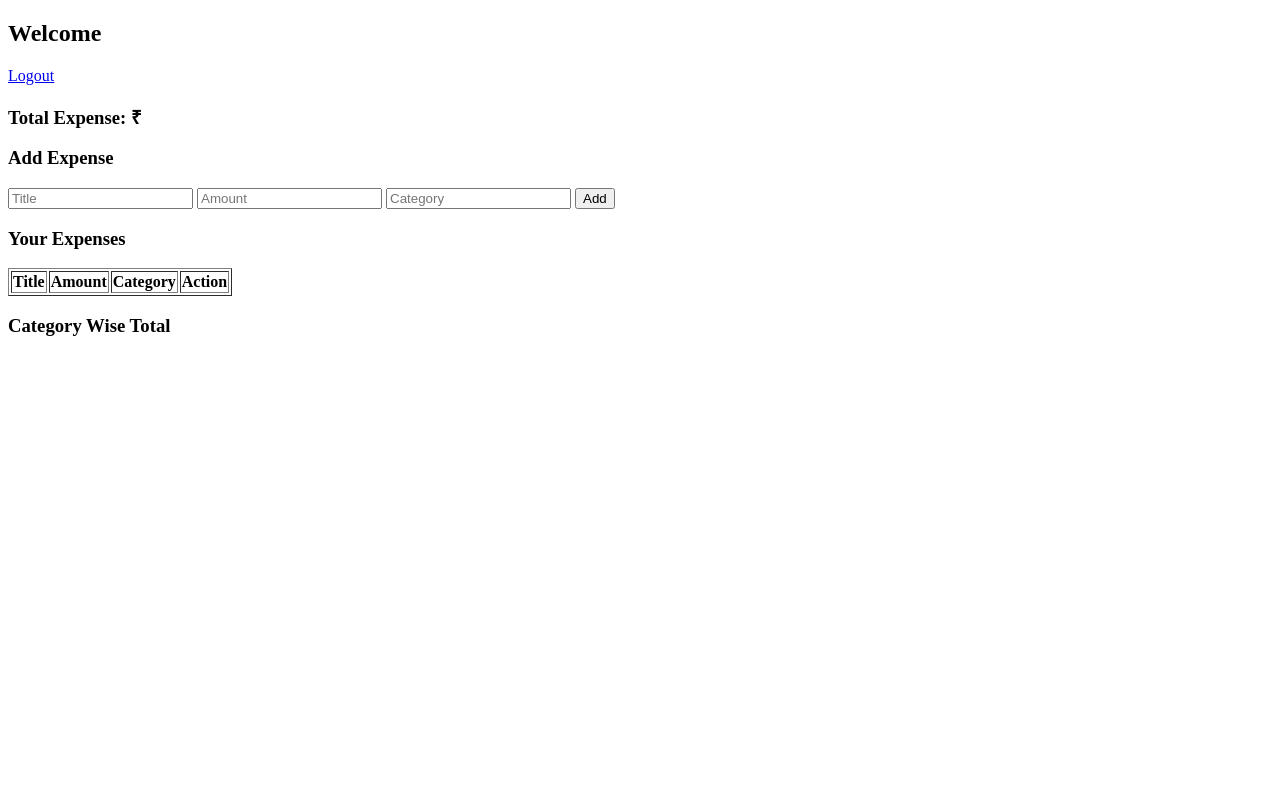
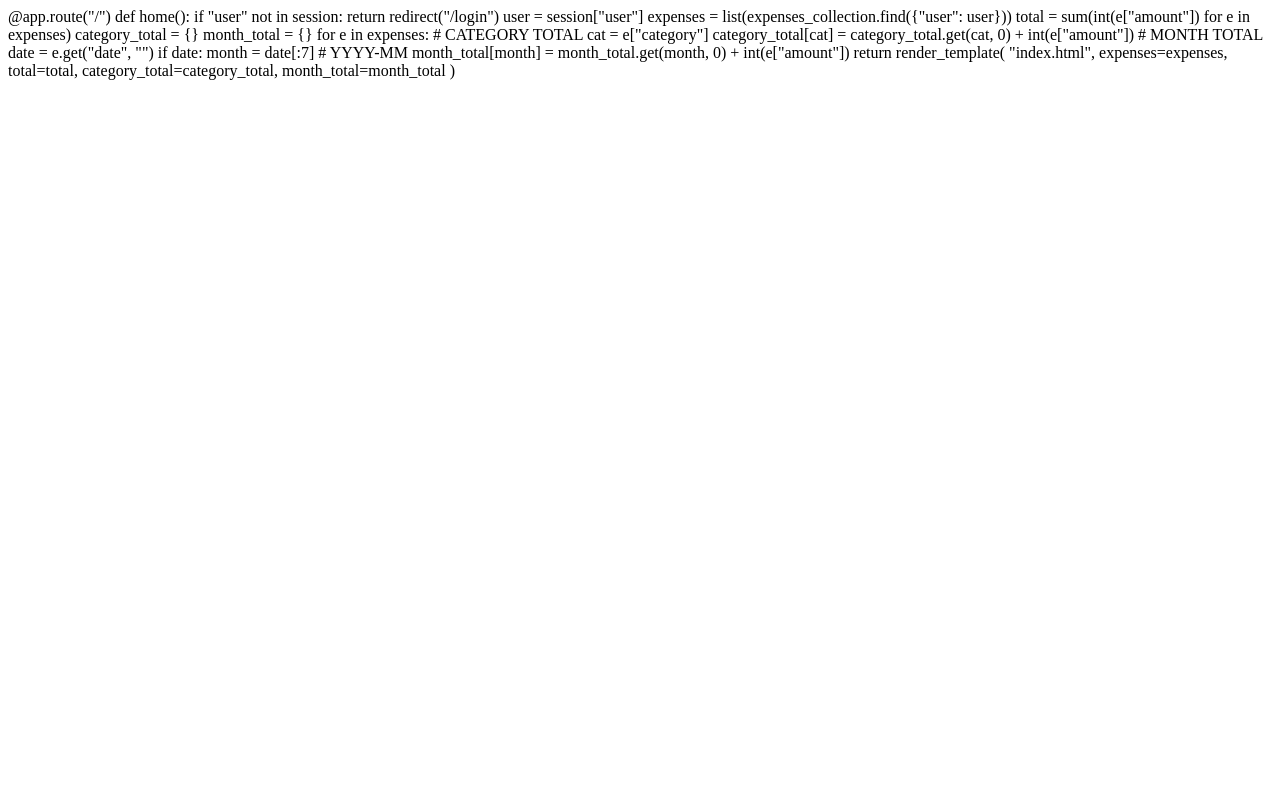
Before and after one commit to sireesha1922/expense-tracker, a Python web app: template templates/dashboard.html in a window 1280 px wide. Run offline with Jinja, Linux system fonts and the light colour scheme; the template is opened without the code that fills it, so the values that code supplies are empty.

Commit message:
Update dashboard.html

```diff
--- a/templates/dashboard.html
+++ b/templates/dashboard.html
@@ -1,54 +1,32 @@
-<!DOCTYPE html>
-<html>
-<head>
-    <title>Dashboard</title>
-</head>
-<body>
+@app.route("/")
+def home():
+    if "user" not in session:
+        return redirect("/login")
 
-<h2>Welcome {{ session['user'] }}</h2>
+    user = session["user"]
 
-<a href="/logout">Logout</a>
+    expenses = list(expenses_collection.find({"user": user}))
 
-<h3>Total Expense: ₹{{ total }}</h3>
+    total = sum(int(e["amount"]) for e in expenses)
 
-<h3>Add Expense</h3>
-<form action="/add" method="POST">
-    <input type="text" name="title" placeholder="Title" required>
-    <input type="number" name="amount" placeholder="Amount" required>
-    <input type="text" name="category" placeholder="Category" required>
-    <button type="submit">Add</button>
-</form>
+    category_total = {}
+    month_total = {}
 
-<h3>Your Expenses</h3>
+    for e in expenses:
+        # CATEGORY TOTAL
+        cat = e["category"]
+        category_total[cat] = category_total.get(cat, 0) + int(e["amount"])
 
-<table border="1">
-    <tr>
-        <th>Title</th>
-        <th>Amount</th>
-        <th>Category</th>
-        <th>Action</th>
-    </tr>
+        # MONTH TOTAL
+        date = e.get("date", "")
+        if date:
+            month = date[:7]   # YYYY-MM
+            month_total[month] = month_total.get(month, 0) + int(e["amount"])
 
-    {% for exp in expenses %}
-    <tr>
-        <td>{{ exp.title }}</td>
-        <td>{{ exp.amount }}</td>
-        <td>{{ exp.category }}</td>
-        <td>
-            <a href="/delete/{{ exp._id }}">Delete</a>
-        </td>
-    </tr>
-    {% endfor %}
-
-</table>
-
-<h3>Category Wise Total</h3>
-
-<ul>
-    {% for k, v in category_total.items() %}
-        <li>{{ k }} : ₹{{ v }}</li>
-    {% endfor %}
-</ul>
-
-</body>
-</html>
+    return render_template(
+        "index.html",
+        expenses=expenses,
+        total=total,
+        category_total=category_total,
+        month_total=month_total
+    )
```
